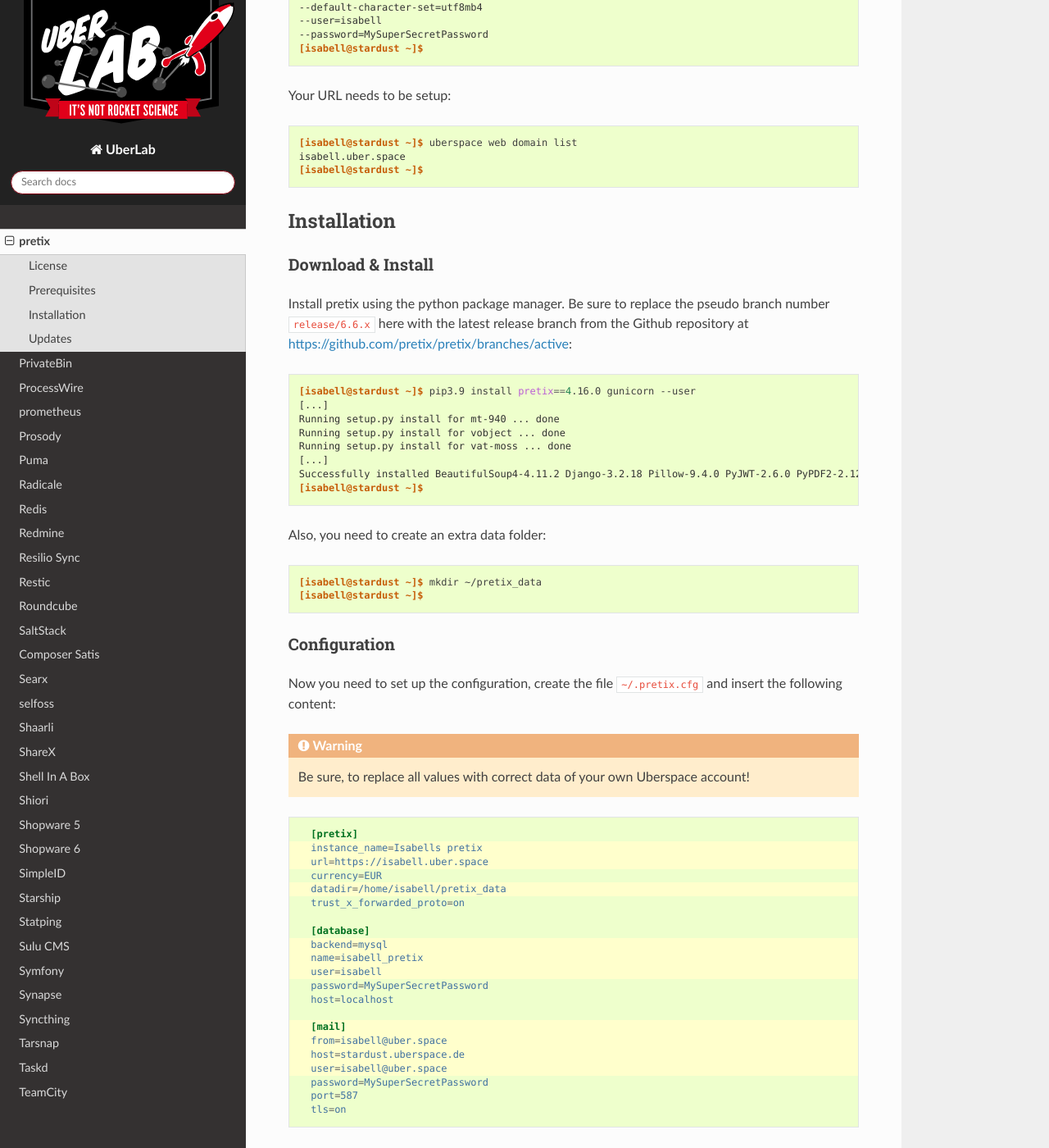
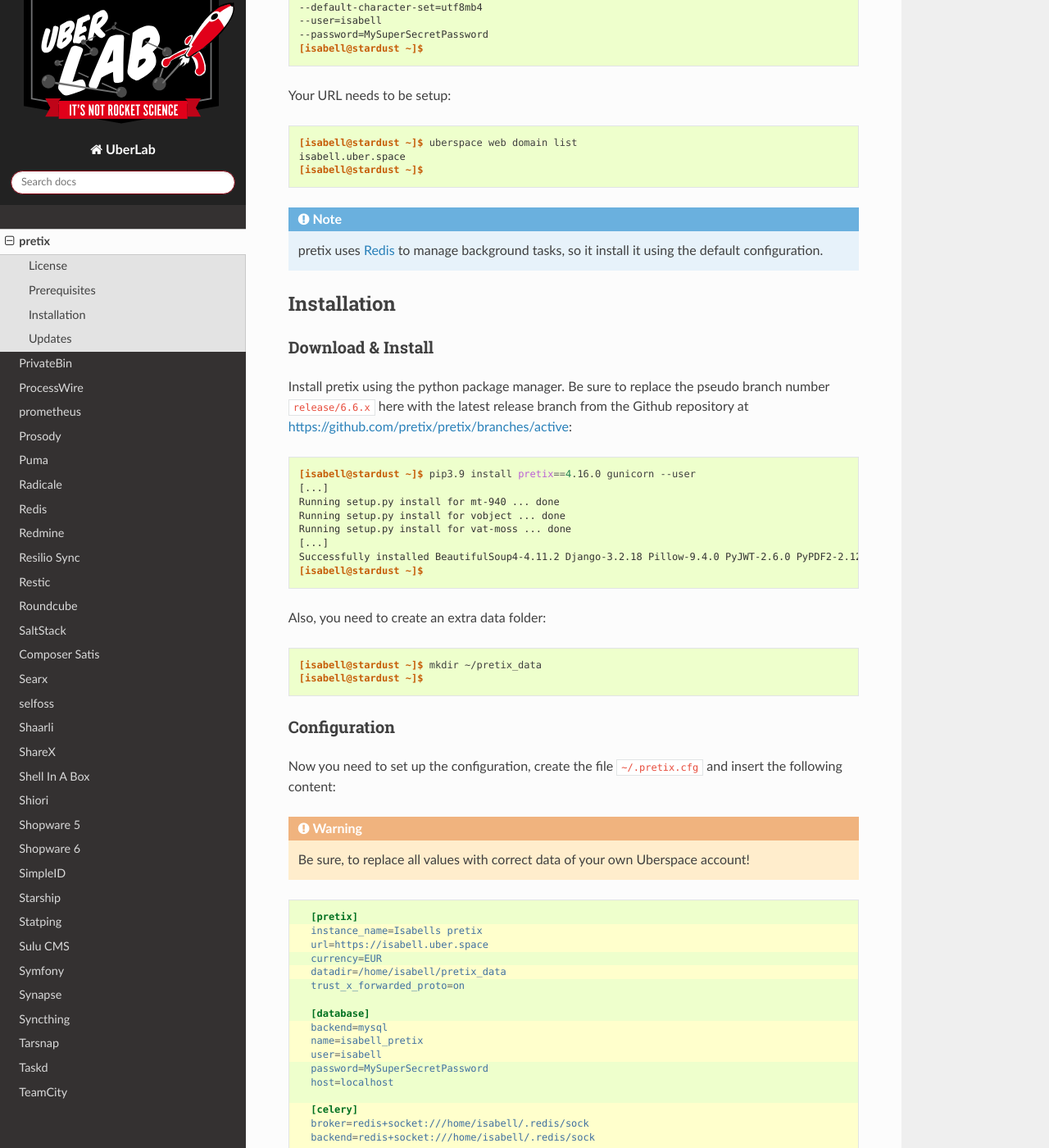
Before and after one commit to Uberspace/lab, a Sphinx documentation site: the page built from source/guide_pretix.rst, in a window 1280 px wide and 1400 px high, scrolled down 1835 px. Shown: the whole window at 82% size. Built offline with Sphinx 7.4.7 and the Read the Docs theme 2.0.0, drawn with Linux system fonts in a browser that asks for light colours.

Commit message:
[pretix] use redis for background tasks

```diff
--- a/source/guide_pretix.rst
+++ b/source/guide_pretix.rst
@@ -49,6 +49,8 @@
  isabell.uber.space
  [isabell@stardust ~]$
 
+.. note:: pretix uses :lab:`Redis <guide_redis>` to manage background tasks, so it install it using the default configuration.
+
 Installation
 ============
 
@@ -97,6 +99,10 @@
     user=isabell
     password=MySuperSecretPassword
     host=localhost
+
+    [celery]
+    broker=redis+socket:///home/isabell/.redis/sock
+    backend=redis+socket:///home/isabell/.redis/sock
 
     [mail]
     from=isabell@uber.space
```
